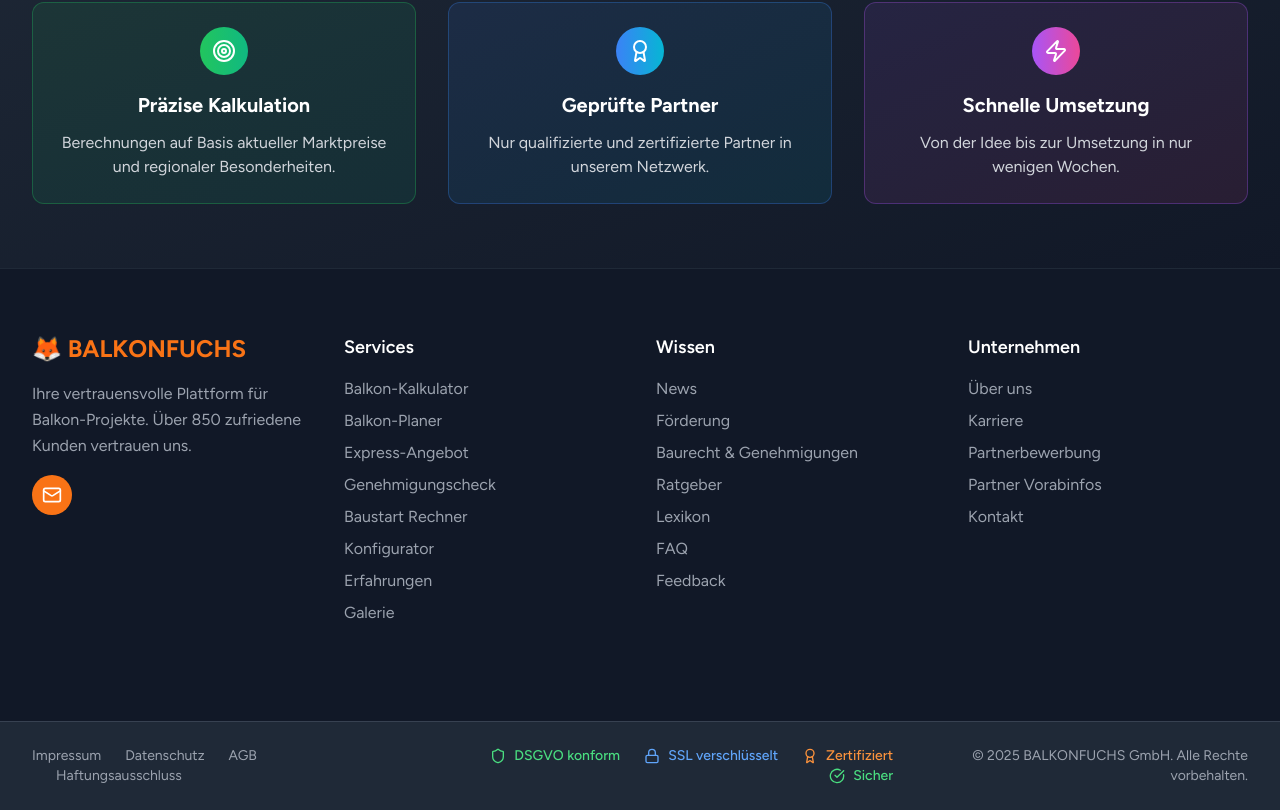
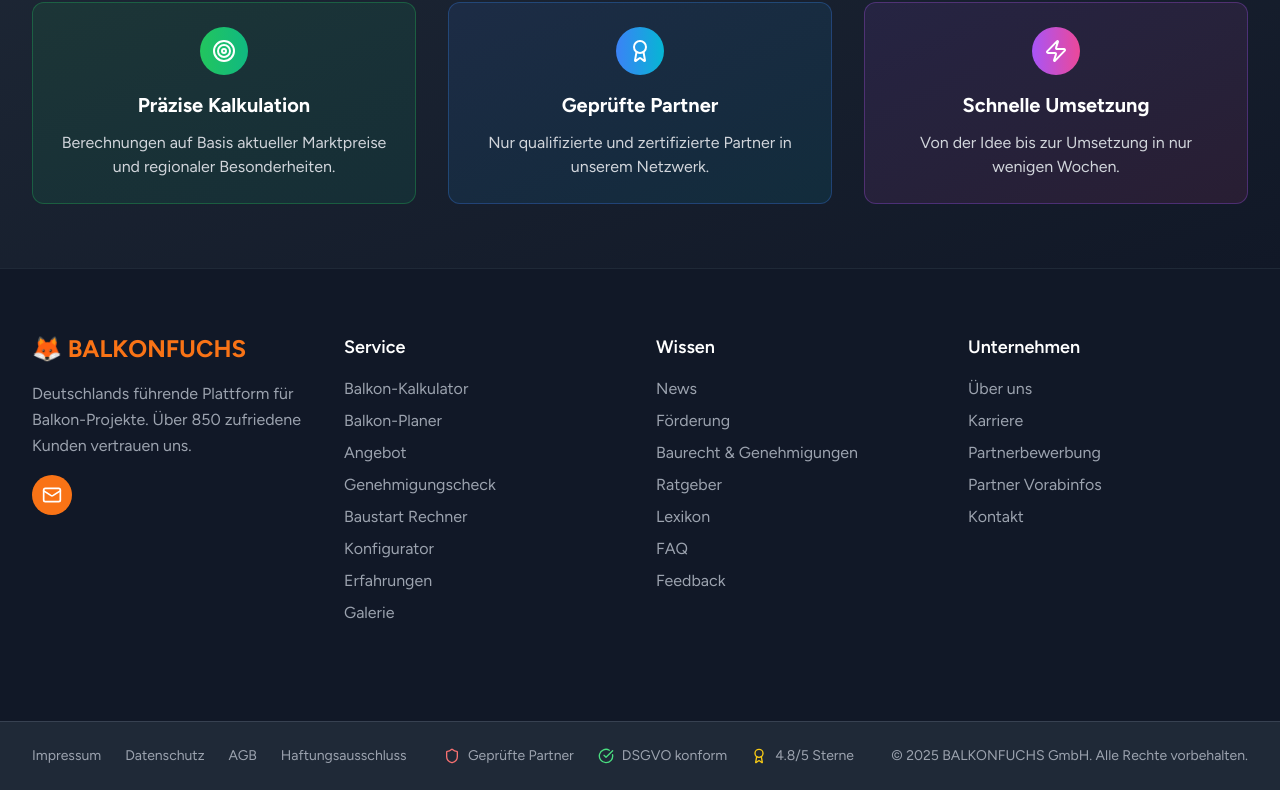
Before and after one commit to BALKONFUCHS/balkonfuchs-deployment, a Next.js app: page /startseite-farbtest in a window 1280 px wide. Shown: the part 2303-3113 px from the top of the page. Built offline with nearby package versions, Linux system fonts and the light colour scheme.

Commit message:
Fix: Update footer to match original design with correct trust symbols

```diff
--- a/components/Footer.tsx
+++ b/components/Footer.tsx
@@ -11,7 +11,7 @@
             <div>
               <div className="text-2xl font-bold text-orange-500 mb-4">🦊 BALKONFUCHS</div>
               <p className="text-gray-400 mb-4 leading-relaxed">
-                Ihre vertrauensvolle Plattform für Balkon-Projekte. Über 850 zufriedene Kunden vertrauen uns.
+                Deutschlands führende Plattform für Balkon-Projekte. Über 850 zufriedene Kunden vertrauen uns.
               </p>
               <div className="flex space-x-4">
                 <a href="mailto:post@balkonfuchs.de" className="w-10 h-10 bg-orange-500 rounded-full flex items-center justify-center hover:bg-orange-600 transition-colors cursor-pointer">
@@ -21,11 +21,11 @@
             </div>
 
             <div>
-              <h4 className="text-lg font-semibold text-white mb-4">Services</h4>
+              <h4 className="text-lg font-semibold text-white mb-4">Service</h4>
               <ul className="space-y-2">
                 <li><a href="/kalkulator/" className="text-gray-400 hover:text-orange-400 transition-colors">Balkon-Kalkulator</a></li>
                 <li><a href="/planer/" className="text-gray-400 hover:text-orange-400 transition-colors">Balkon-Planer</a></li>
-                <li><a href="/express-angebot/" className="text-gray-400 hover:text-orange-400 transition-colors">Express-Angebot</a></li>
+                <li><a href="/express-angebot/" className="text-gray-400 hover:text-orange-400 transition-colors">Angebot</a></li>
                 <li><a href="/genehmigung/" className="text-gray-400 hover:text-orange-400 transition-colors">Genehmigungscheck</a></li>
                 <li><a href="/bauzeit-planung/" className="text-gray-400 hover:text-orange-400 transition-colors">Baustart Rechner</a></li>
                 <li><a href="/konfigurator/" className="text-gray-400 hover:text-orange-400 transition-colors">Konfigurator</a></li>
@@ -76,21 +76,17 @@
 
             {/* Trust Symbols */}
             <div className="flex flex-wrap justify-center md:justify-end items-center space-x-6">
-              <div className="flex items-center space-x-2 text-green-400">
-                <Shield className="w-4 h-4" />
-                <span className="text-sm font-medium">DSGVO konform</span>
+              <div className="flex items-center space-x-2 text-gray-400">
+                <Shield className="w-4 h-4 text-red-400" />
+                <span className="text-sm">Geprüfte Partner</span>
               </div>
-              <div className="flex items-center space-x-2 text-blue-400">
-                <Lock className="w-4 h-4" />
-                <span className="text-sm font-medium">SSL verschlüsselt</span>
+              <div className="flex items-center space-x-2 text-gray-400">
+                <CheckCircle className="w-4 h-4 text-green-400" />
+                <span className="text-sm">DSGVO konform</span>
               </div>
-              <div className="flex items-center space-x-2 text-orange-400">
-                <Award className="w-4 h-4" />
-                <span className="text-sm font-medium">Zertifiziert</span>
-              </div>
-              <div className="flex items-center space-x-2 text-green-400">
-                <CheckCircle className="w-4 h-4" />
-                <span className="text-sm font-medium">Sicher</span>
+              <div className="flex items-center space-x-2 text-gray-400">
+                <Award className="w-4 h-4 text-yellow-400" />
+                <span className="text-sm">4.8/5 Sterne</span>
               </div>
             </div>
 
```
